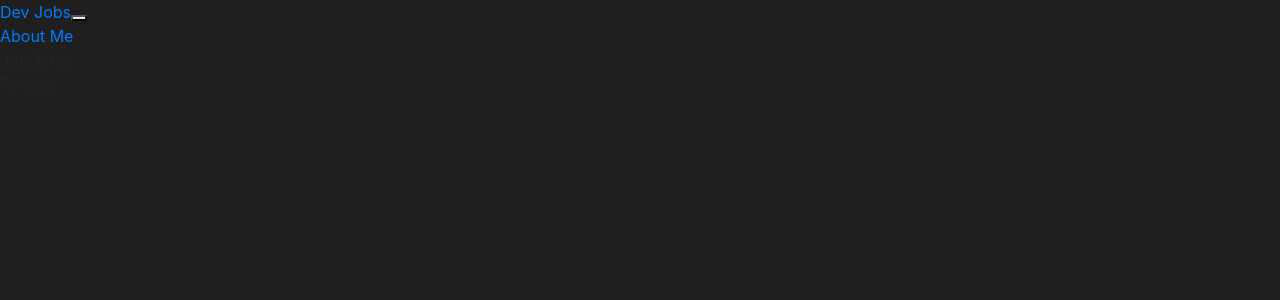
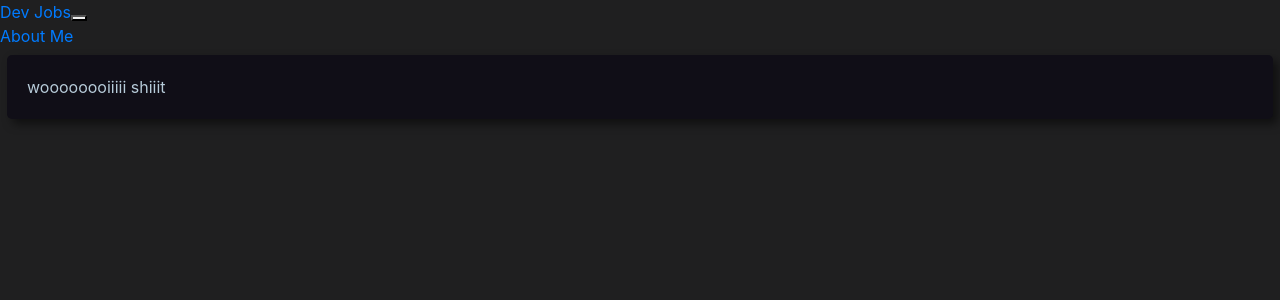
Before and after one commit to kagz/github-jobs-react-app, a React app: page /job/db0ff9f6-966c-4376-956f-c9f393d555 in a window 1280 px wide. Shown: the top 300 px of the page. Built offline with nearby package versions, Linux system fonts and the light colour scheme.

Commit message:
added historyApiFallback

```diff
--- a/src/Routes.jsx
+++ b/src/Routes.jsx
@@ -10,6 +10,7 @@ function Routes() {
 			<GlobalStyle />
 
 			<Switch>
+
 				<Route path="/" exact component={Home} />
 				<Route path="/job/:id" exact component={JobDetail} />
 			</Switch>
--- a/src/components/Pagination.jsx
+++ b/src/components/Pagination.jsx
@@ -5,7 +5,7 @@ import {
 import styled from 'styled-components';
 
 const StyledPagination = styled.div`
-display: flex;
+	display: flex;
 	justify-content: center;
 	padding-top: 8px;
 `;
--- a/src/components/index.jsx
+++ b/src/components/index.jsx
@@ -2,7 +2,7 @@
 import Button from 'react-bootstrap/Button';
 import React, { useState, useEffect } from 'react';
 import {
-	Badge, Col, Form, Image, Row,
+	Badge, Col, Container, Form, Image, Row,
 } from 'react-bootstrap';
 import styled from 'styled-components';
 import { FaSearchMinus, FaSearchPlus } from 'react-icons/fa';
@@ -31,10 +31,11 @@ border-radius: 20px;
 padding: 6px 20px;
 border-color: #5c0f0f;
 width: 100%;
+outline: none;
 text-align: center;
 &:focus {
 border-color: #5c0f0f;
-outline: 0;
+outline: none;
 color: #e9e9e9;
 box-shadow: none;
 background-color: rgb(85, 83, 83);
@@ -53,7 +54,8 @@ margin: 0;
 const MainBody = styled.div `
 	color: #b7cbd9;
 	min-height: 100vh;
-border-radius: 5px;`
+	border-radius: 5px;
+`;
 
 const MainCard =styled.div`
 	padding: 20px;
@@ -181,7 +183,7 @@ function Home() {
 
 	return (
 		<>
-			<div className="container">
+			<Container>
 				<MainBody>
 					<Title>Search For Developer Jobs</Title>
 					<MainCard>
@@ -189,7 +191,7 @@ function Home() {
 							<StyledForm >
 								<Form.Group>
 									<StyledFormLabel >Location</StyledFormLabel>
-									<StyledFormControl placeholder="Where?" type="text" name="location" />
+									<StyledFormControl placeholder="Where?" type="text" name="place" />
 								</Form.Group>
 								<Form.Group>
 									<StyledFormLabel >Type</StyledFormLabel>
@@ -217,21 +219,21 @@ function Home() {
 									</div>
 								</Form.Group>
 							</StyledForm>
+
 							<div className="mobile-search d-md-none">
 								<Button
 									onClick={() => setOpen(prevOpen => !prevOpen)}
 									variant="secondary"
 									size="sm"
 								>
-
 									{open ? <FaSearchMinus /> : <FaSearchPlus />}
-
 								</Button>
 							</div>
 
 						</div>
 						<div className="mobile-search d-md-none">
 							<Button
+
 								onClick={() => setOpen(prevOpen => !prevOpen)}
 								variant="secondary"
 								size="sm"
@@ -296,7 +298,7 @@ function Home() {
 					</MainCard>
 				</MainBody>
 
-			</div>
+			</Container>
 
 		</>
 	);
--- a/src/components/pages/JobDetail.jsx
+++ b/src/components/pages/JobDetail.jsx
@@ -1,10 +1,31 @@
 import React from 'react';
+import { Container } from 'react-bootstrap';
+import styled from 'styled-components';
+
+const MainBody = styled.div`
+color: #b7cbd9;
+min-height: 100vh;
+border-radius: 5px;`;
+
+const MainCard = styled.div`
+padding: 20px;
+border-radius: 5px;
+background: #100e17;
+box-shadow: 5px 5px 10px rgba(0, 0, 0, 0.5);
+margin: 7px;
+`;
 
 function JobDetail() {
 	return (
-		<div>
-			JobDetail
-		</div>
+
+		<Container>
+			<MainBody>
+				<MainCard>
+				woooooooiiiii  shiiit
+				</MainCard>
+			</MainBody>
+		</Container>
+
 	);
 }
 
--- a/webpack.config.js
+++ b/webpack.config.js
@@ -87,6 +87,11 @@ const base = {
 			},
 		],
 	},
+
+	// adding this solved that problem
+	devServer: {
+		historyApiFallback: true,
+	},
 	plugins: [
 		new HtmlPlugin({ template: path.resolve('src/template.html') }),
 		new MiniCssExtractPlugin(),
```
Lines whose indentation alone changed are shown as unchanged.
